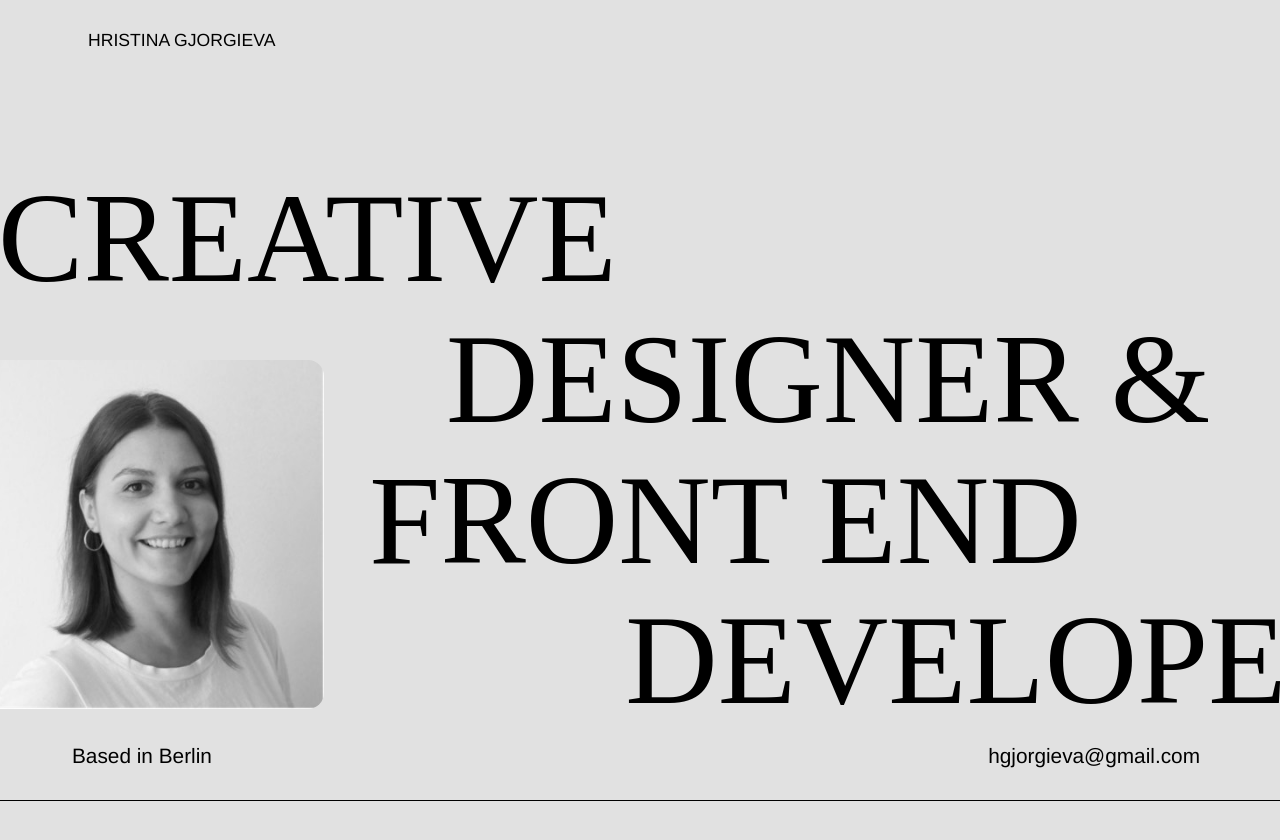
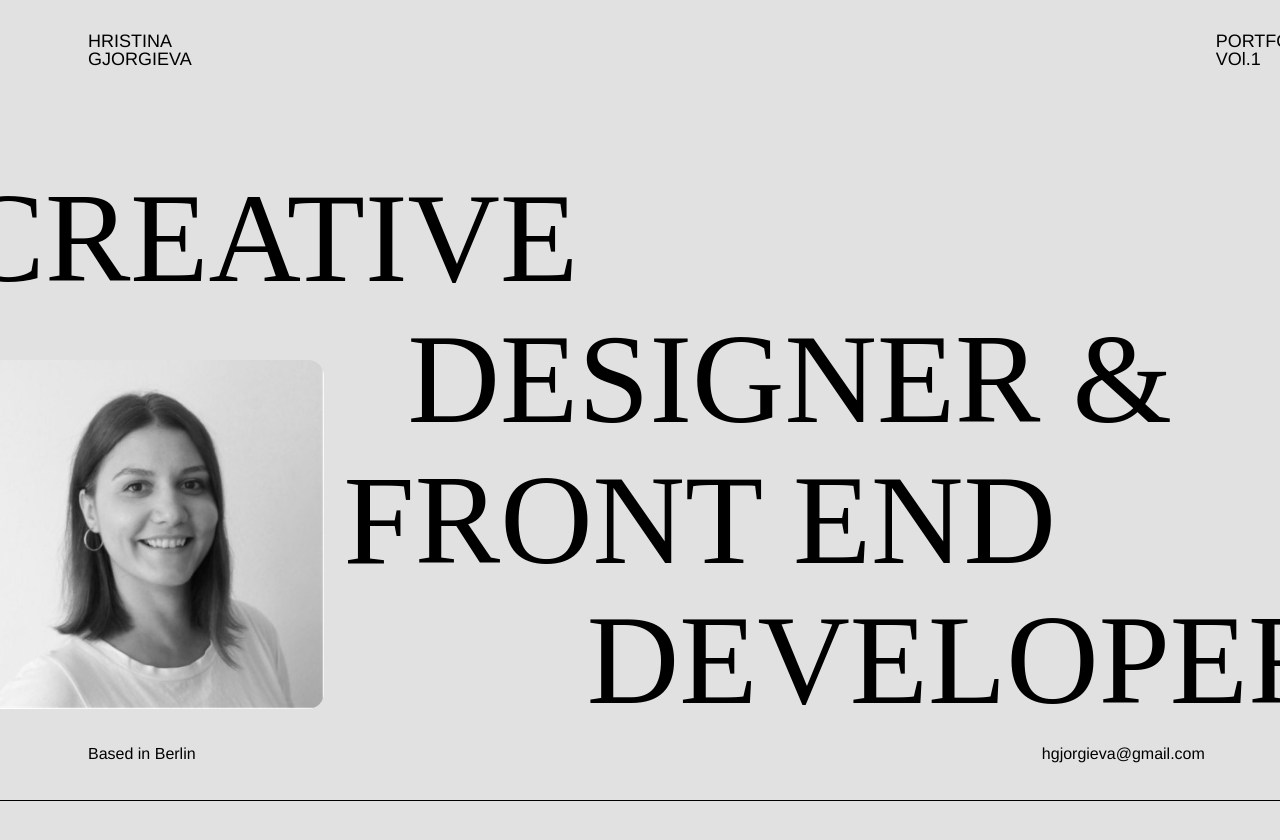
Before and after one commit to HristinaGjo/Website-Portfolio-HG, a React (Vite) app: page / in a window 1280 px wide. Shown: the top 840 px of the page. Built offline with nearby package versions, Linux system fonts and the light colour scheme.

Commit message:
fixed font size on navbar and header on laptop size

```diff
--- a/src/components/Navbar.jsx
+++ b/src/components/Navbar.jsx
@@ -6,7 +6,7 @@ const Navbar = () => {
     <>
     <div className={classes.navCtn}>
         <p>HRISTINA GJORGIEVA</p>
-        {/* <p>PORTFOLIO VOl.1</p> */}
+        <p>PORTFOLIO VOl.1</p>
     </div>
 
     </>
--- a/src/styles/header.module.css
+++ b/src/styles/header.module.css
@@ -90,21 +90,21 @@ a {
     }
 
     .line1{
-        margin-left: -1.2em;
+        margin-left: -1.5em;
         display: inline-block;
     }
 
     .line2{
-        margin-left: 2.3em;
+        margin-left: 2em;
         display: inline-block;
     }
 
     .line3{
-        margin-left: 1.7em;
+        margin-left: 1.5em;
         display: inline-block;
     }
     .line4{
-        margin-left: 3.7em;
+        margin-left: 3.4em;
         display: inline-block;
     }
 
@@ -130,17 +130,17 @@ a {
         display: flex;
         justify-content: space-between;
         align-items: center;
-        font-size: 1.3rem;
+        font-size: 1rem;
         margin-top: 0rem;
         width: 100%;
     }
 
     .rightP {
-        margin-right: 7rem;
+        margin-right: 6.7rem;
     }
 
     .leftP{
-        margin-left: 2.5rem;
+        margin-left: 3.5rem;
     }
 
 }
--- a/src/styles/navbar.module.css
+++ b/src/styles/navbar.module.css
@@ -30,7 +30,7 @@ body{
         gap:64rem;
         /*background: red;*/
         z-index: 1000;
-        font-size: 1.1rem;
+        font-size: 1.125rem;
     }
 
 }
```
